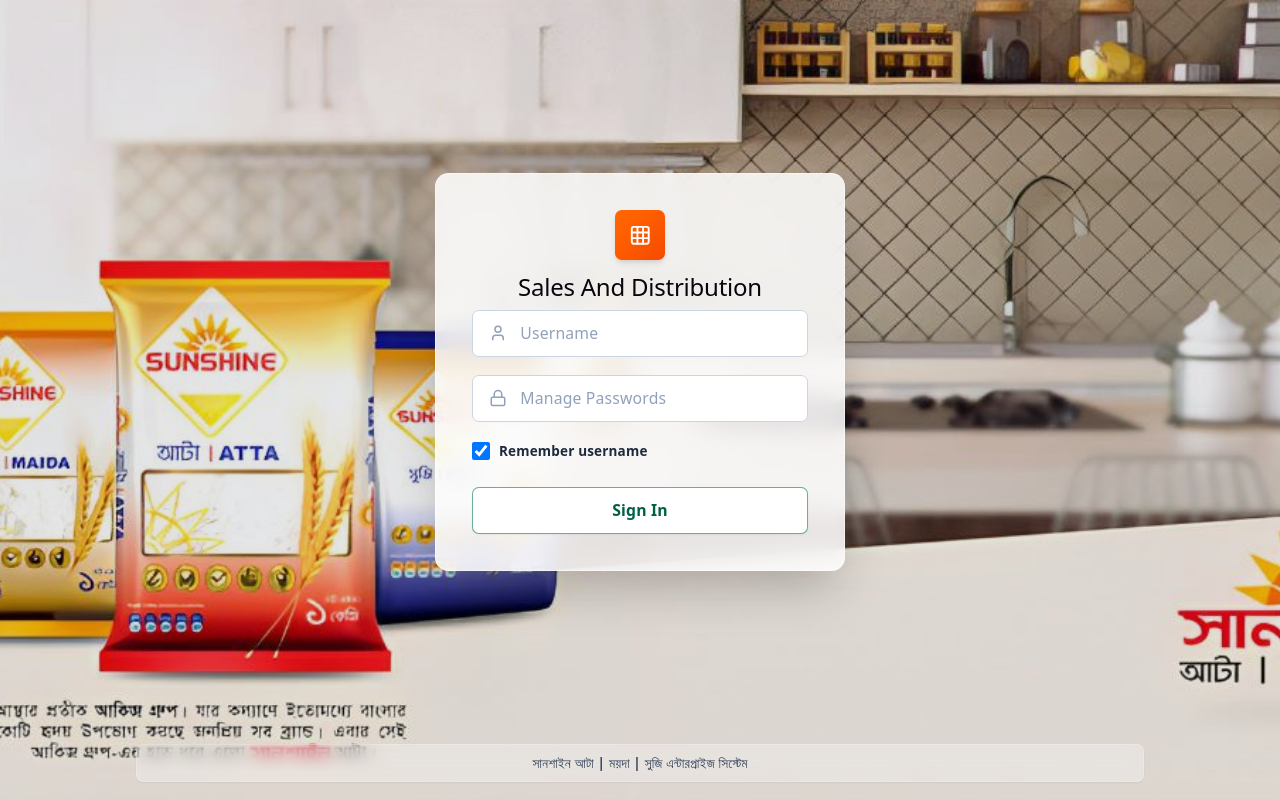
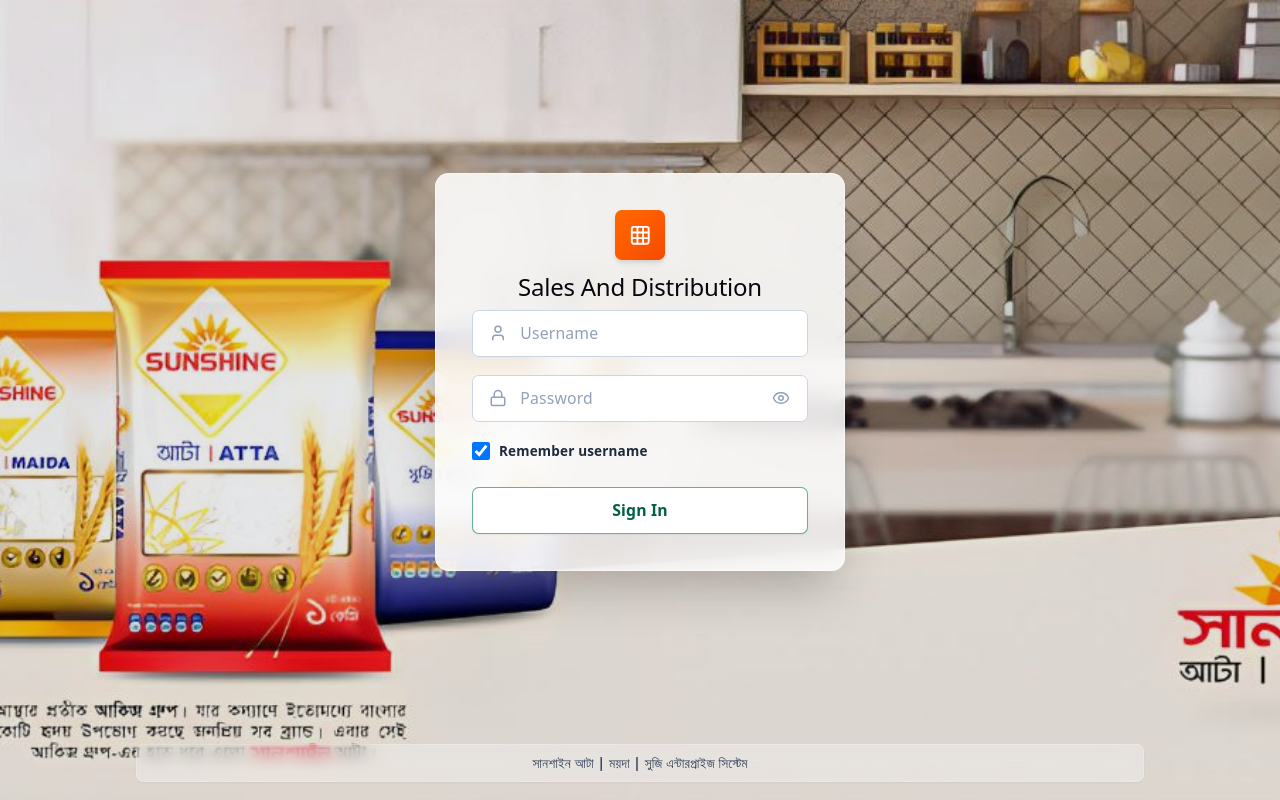
Before and after one commit to maksudrony/AFML_SALES_DISTRIBUTION_FRONTEND, a React (Vite) app: page / in a window 1280 px wide. Built offline with nearby package versions, Linux system fonts and the light colour scheme.

Commit message:
login page eye button

```diff
--- a/src/components/InputField.tsx
+++ b/src/components/InputField.tsx
@@ -11,7 +11,7 @@
 
 export const InputField: React.FC<InputFieldProps> = ({ id, type, value, placeholder, onChange, icon }) => {
   return (
-    <div className="flex items-center border border-slate-300 rounded-md bg-white focus-within:ring-2 focus-within:ring-blue-500/30 focus-within:border-blue-500 transition-all w-full">
+    <div className="flex items-center border border-slate-300 rounded-md bg-white focus-within:ring-2 focus-within:ring-blue-500/30 focus-within:border-blue-500 transition-all w-full relative">
       <div className="pl-3.5 text-slate-400 flex items-center justify-center">
         {icon}
       </div>
@@ -21,7 +21,7 @@
         value={value}
         onChange={(e) => onChange(e.target.value)}
         placeholder={placeholder}
-        className="w-full px-3 py-2.5 text-sm text-slate-800 placeholder-slate-400 bg-transparent focus:outline-hidden"
+        className="w-full pl-3 pr-10 py-2.5 text-sm text-slate-800 placeholder-slate-400 bg-transparent focus:outline-none" // FIXED: Appended pr-10 configuration properties layout padding bounds checks bounds
         required
       />
     </div>
--- a/src/pages/LoginPage.tsx
+++ b/src/pages/LoginPage.tsx
@@ -1,5 +1,5 @@
 import React, { useState } from 'react';
-import { User, Lock, Grid } from 'lucide-react';
+import { User, Lock, Grid, Eye, EyeOff } from 'lucide-react'; // Added Eye/EyeOff icons
 import { InputField } from '../components/InputField';
 import { apiClient } from '../api/apiClient';
 import type { ILoginResponse } from '../types/auth';
@@ -13,6 +13,7 @@
   const [empEnroll, setEmpEnroll] = useState('');
   const [empPwd, setEmpPwd] = useState('');
   const [rememberMe, setRememberMe] = useState(true);
+  const [showPassword, setShowPassword] = useState(false); // Added toggle state tracker variable
   const [errorMsg, setErrorMsg] = useState('');
   const [isLoading, setIsLoading] = useState(false);
 
@@ -51,7 +52,6 @@
 
   return (
     <div className="fixed inset-0 w-screen h-screen m-0 p-0 overflow-hidden select-none z-50 flex flex-col justify-between items-center">
-      {/* Absolute Full Screen Background Force Fit */}
       <img
         src={loginBg}
         alt="AFML Background"
@@ -59,10 +59,9 @@
       />
       <div className="absolute inset-0 bg-slate-900/5 backdrop-brightness-95 z-10" />
 
-      <div /> {/* Top Spacer */}
+      <div />
 
-      {/* Floating Center Card - Fluid Responsive Bounds */}
-      <div className="w-full max-w-[410px] bg-white/85 backdrop-blur-md p-6 sm:p-8 rounded-xl shadow-2xl border border-white/50 relative z-20 text-center mx-auto my-auto">
+      <div className="w-full max-w-[410px] bg-white/85 backdrop-blur-md p-6 sm:p-8 rounded-xl shadow-2xl border border-white/50 relative z-10 text-center mx-auto my-auto">
         <div className="mx-auto w-11 h-11 bg-linear-to-br from-orange-500 to-orange-600 rounded-md flex items-center justify-center shadow-md mb-3 text-white">
           <Grid className="w-5 h-5 stroke-2" />
         </div>
@@ -81,14 +80,25 @@
             icon={<User className="w-4 h-4" />}
           />
 
+          {/* Wrapper container parsing the dynamic toggle inline custom component icon nodes attributes rules maps */}
+          <div className="relative flex items-center w-full">
             <InputField
               id="empPwd"
-            type="password"
+              type={showPassword ? 'text' : 'password'} // Dynamically switches input rendering types stream context
               value={empPwd}
-            placeholder="Manage Passwords"
+              placeholder="Password"
               onChange={setEmpPwd}
               icon={<Lock className="w-4 h-4" />}
             />
+
+            <button
+              type="button" // Enforced button type definition to bypass form standard trigger actions
+              onClick={() => setShowPassword(!showPassword)}
+              className="absolute right-3 text-slate-400 hover:text-slate-600 transition-colors p-1 cursor-pointer focus:outline-none z-30"
+            >
+              {showPassword ? <EyeOff className="w-4 h-4" /> : <Eye className="w-4 h-4" />}
+            </button>
+          </div>
 
           {errorMsg && (
             <div className="p-3 bg-red-50 text-xs font-semibold text-red-600 border border-red-200 rounded-md">
@@ -118,10 +128,9 @@
         </form>
       </div>
 
-      {/* Persistent Bottom Fixed Banner */}
-      <div className="w-full text-center relative z-20 text-[10px] sm:text-xs font-bold text-slate-700 max-w-4xl py-2 bg-white/30 backdrop-blur-sm rounded-md border border-white/20 shadow-xs mb-4">
-        সানশাইন আটা | ময়দা | সুজি এন্টারপ্রাইজ সিস্টেম
+      <div className="w-full text-center relative z-10 text-[10px] sm:text-xs font-bold text-slate-700 max-w-4xl py-2 bg-white/30 backdrop-blur-sm rounded-md border border-white/20 shadow-xs mb-4">
+        সানশাইন আটা | ময়দা | সুজি এন্টারপ্রাইজ সিস্টেম
       </div>
     </div>
   );
-};
+}
```
Lines whose indentation alone changed are shown as unchanged.
